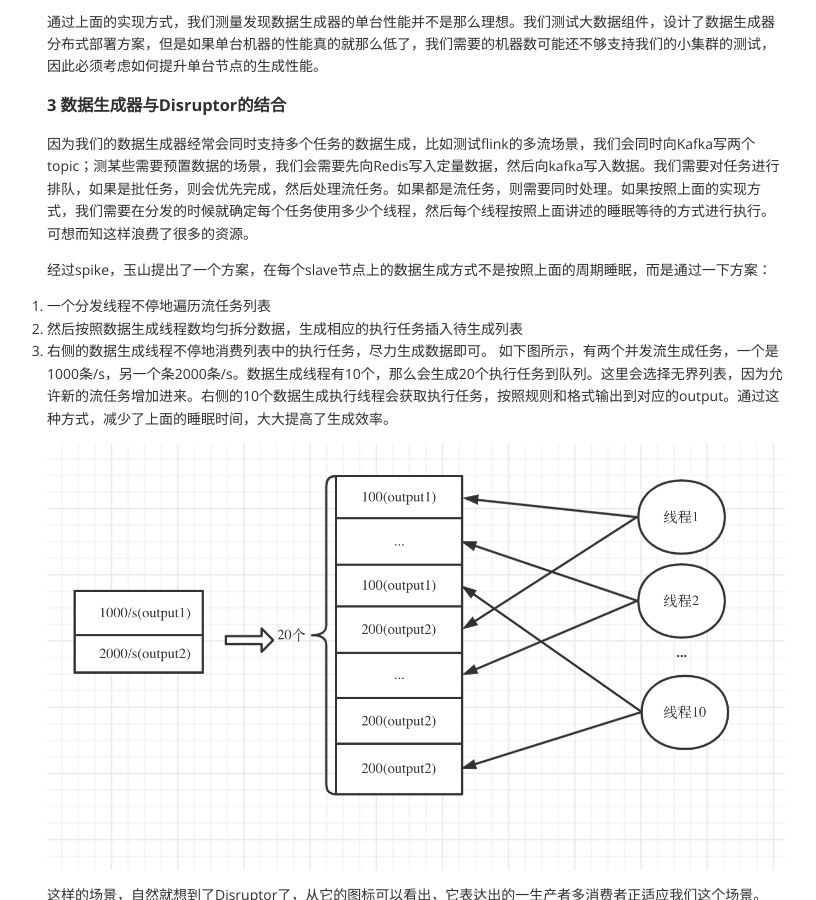
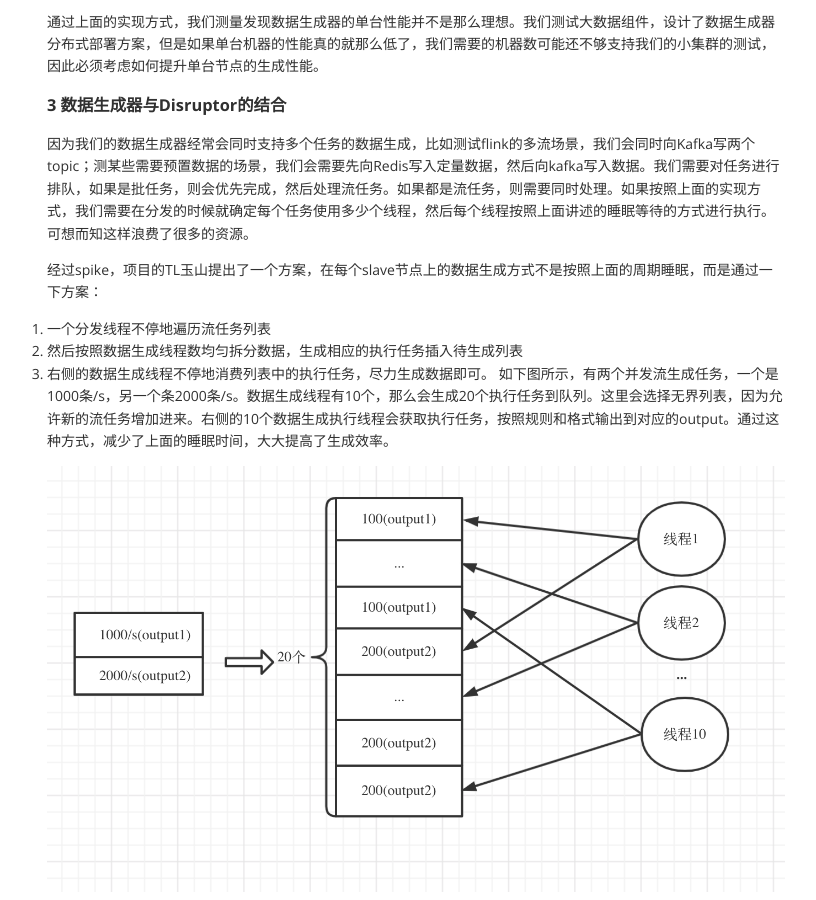
Before and after one commit to 466300750/466300750.github.io, a Jekyll site: the page built from _posts/2020-06-09-数据生成器使用disruptor实现.md, in a window 1280 px wide and 900 px high, scrolled down 5074 px. Shown: the whole window, without its empty margins (224-1040 px from the left). Built offline with Jekyll 4.4.1, drawn with Linux system fonts in a browser that asks for light colours; comment, search, counter and statistics services are not loaded.

Commit message:
add more blogs

```diff
--- a/_posts/2020-06-09-数据生成器使用disruptor实现.md
+++ b/_posts/2020-06-09-数据生成器使用disruptor实现.md
@@ -148,7 +148,7 @@ RingBuffer 通过检查所有事件处理器正在从 RingBuffe 中读取的当
 
 因为我们的数据生成器经常会同时支持多个任务的数据生成，比如测试flink的多流场景，我们会同时向Kafka写两个topic；测某些需要预置数据的场景，我们会需要先向Redis写入定量数据，然后向kafka写入数据。我们需要对任务进行排队，如果是批任务，则会优先完成，然后处理流任务。如果都是流任务，则需要同时处理。如果按照上面的实现方式，我们需要在分发的时候就确定每个任务使用多少个线程，然后每个线程按照上面讲述的睡眠等待的方式进行执行。可想而知这样浪费了很多的资源。
 
-经过spike，玉山提出了一个方案，在每个slave节点上的数据生成方式不是按照上面的周期睡眠，而是通过一下方案：
+经过spike，项目的TL玉山提出了一个方案，在每个slave节点上的数据生成方式不是按照上面的周期睡眠，而是通过一下方案：
 
 1. 一个分发线程不停地遍历流任务列表
 2. 然后按照数据生成线程数均匀拆分数据，生成相应的执行任务插入待生成列表
```
